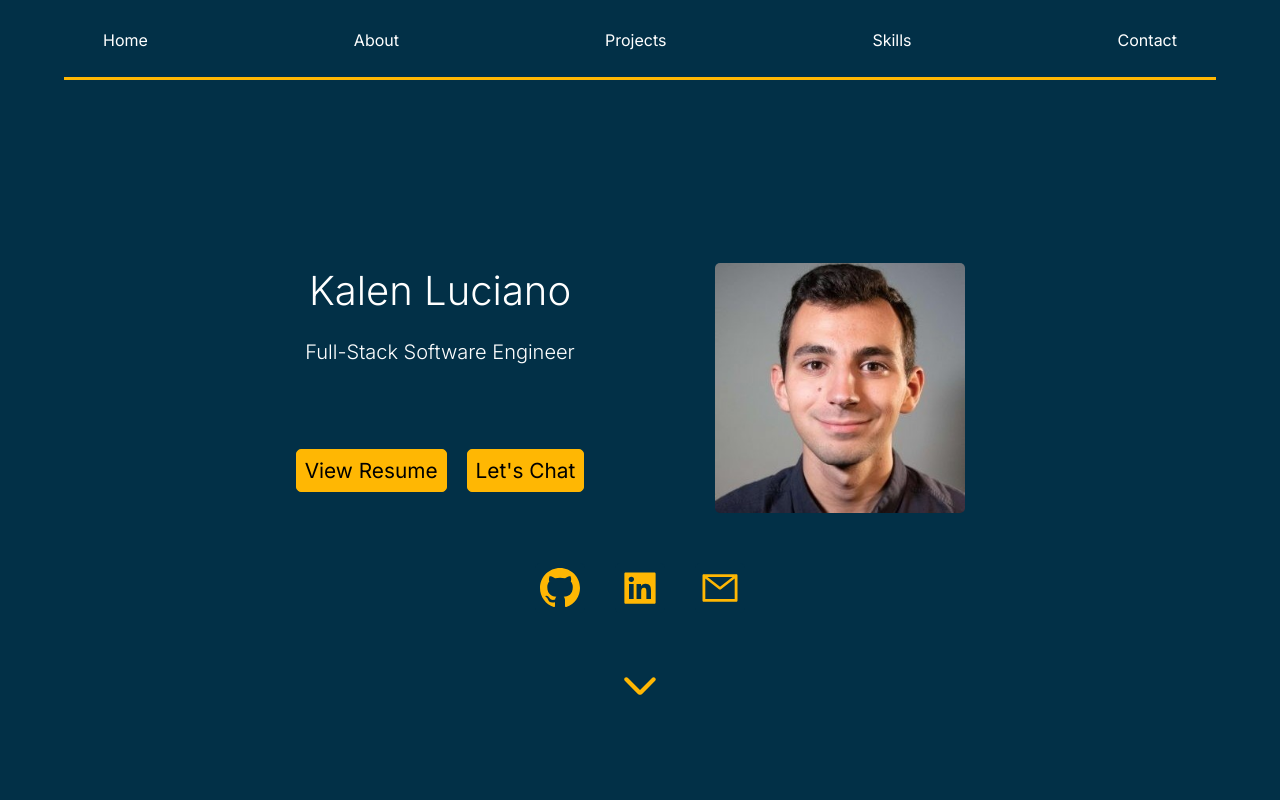
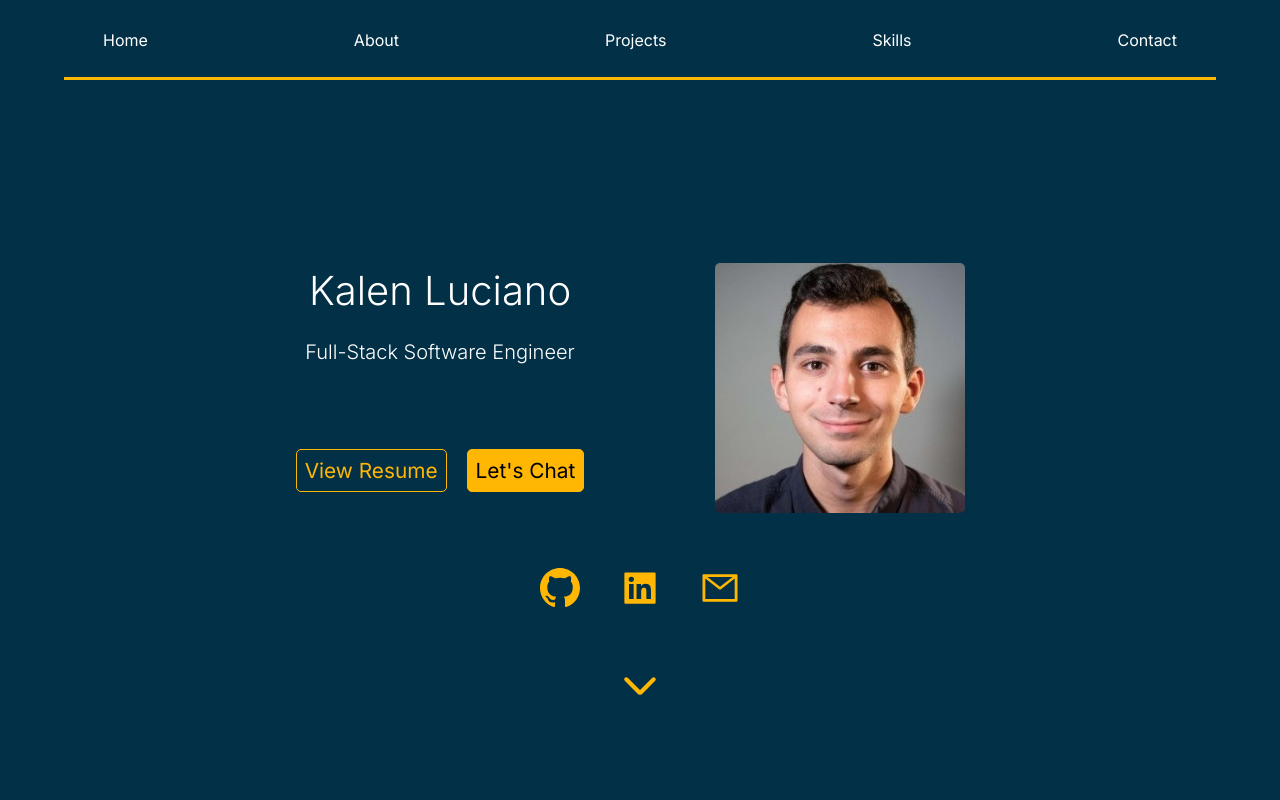
Before and after one commit to kalenluciano/kalenluciano.github.io, a React (Create React App) app: page / in a window 1280 px wide. In both pictures the pointer is over the link "View Resume". Shown: the top 800 px of the page. Built offline with nearby package versions, Linux system fonts and the light colour scheme.

Commit message:
Added hover effect to landing page links

```diff
--- a/src/styles/Landing.css
+++ b/src/styles/Landing.css
@@ -41,6 +41,12 @@
     border-radius: 5px;
     background-color: #FFB703;
     padding: 2%;
+    transition: all 0.3s ease;
+}
+
+.landing-links a:hover {
+    background-color: #023047;
+    color: #FFB703;
 }
 
 .landing-icons {
@@ -57,6 +63,11 @@
     margin: 0 15px;
     border-radius: 5px;
     padding: 5px;
+    transition: all 0.3s ease;
+}
+
+.landing-icon:hover {
+    color: white;
 }
 
 .landing-arrows {
```
